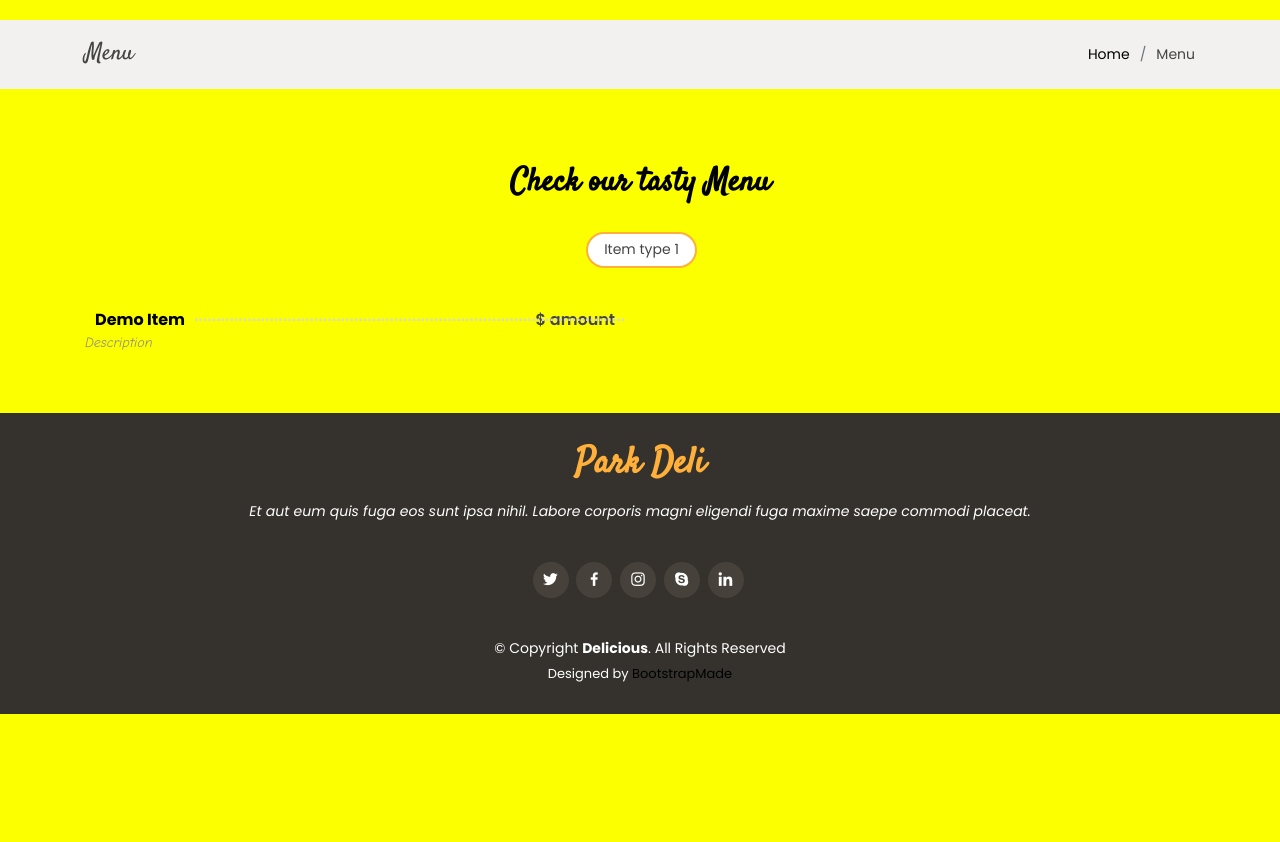
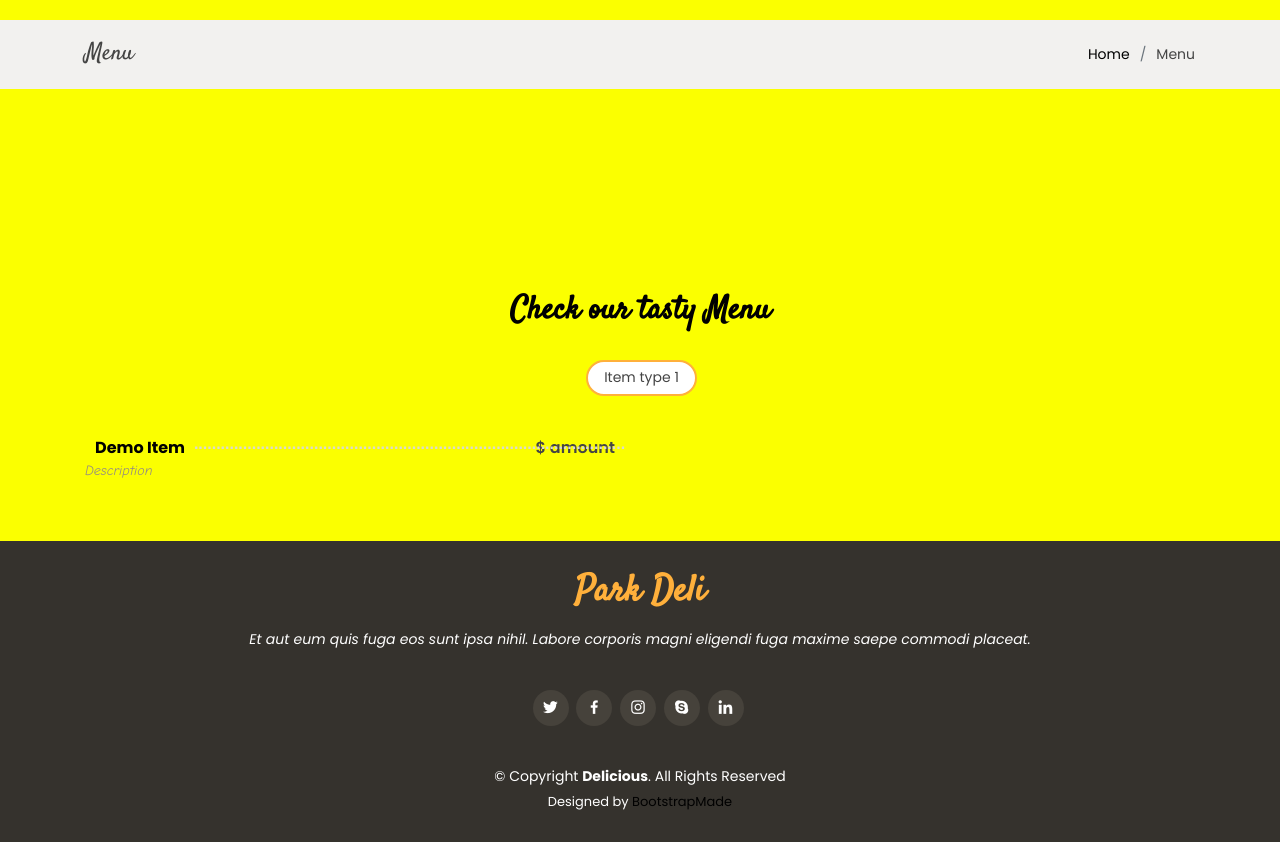
Before and after one commit to neeldoshi7/PD, a PHP site: page /demomenu.html in a window 1280 px wide. Shown: the part 100-942 px from the top of the page. Before the commit the page ends 814 px from the top, so only its background shows below. Run offline with PHP 8.4, Linux system fonts and the light colour scheme.

Commit message:
Update style.css

```diff
--- a/assets/css/style.css
+++ b/assets/css/style.css
@@ -904,6 +904,10 @@ section {
 /*--------------------------------------------------------------
 # Menu Section
 --------------------------------------------------------------*/
+.menu{
+  margin-top: 10vw;
+}
+
 .menu #menu-flters {
   padding: 0;
   margin: 0 auto 0 auto;
```
